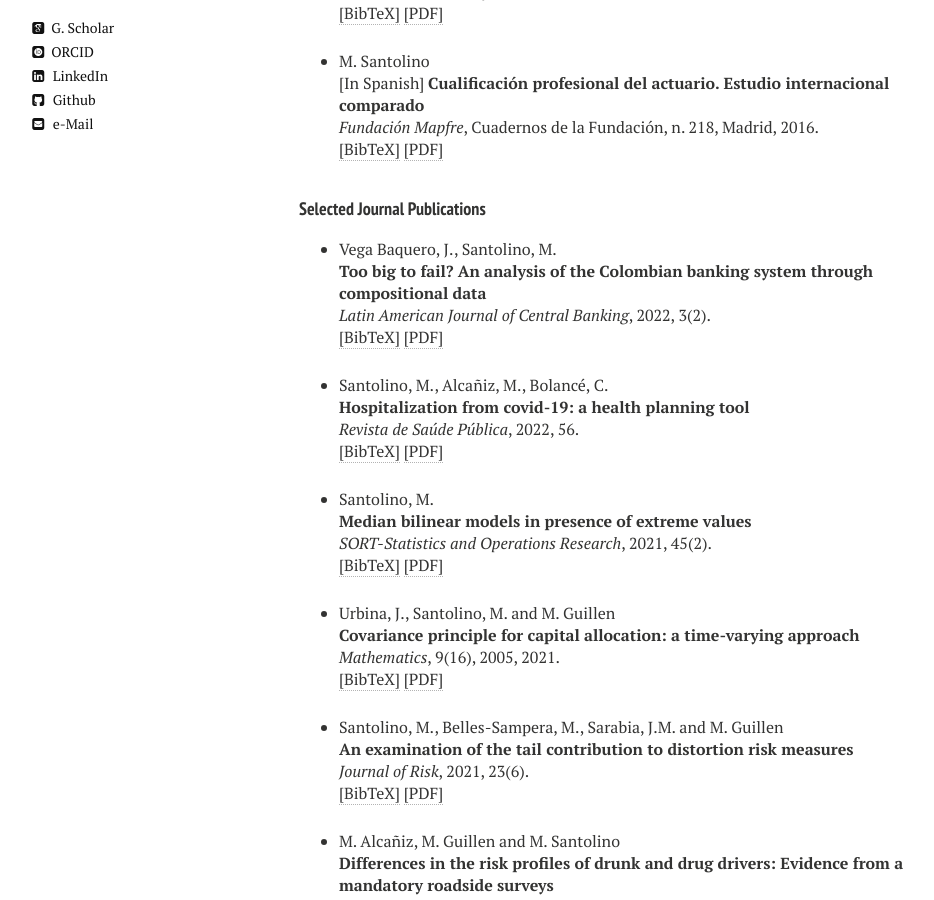
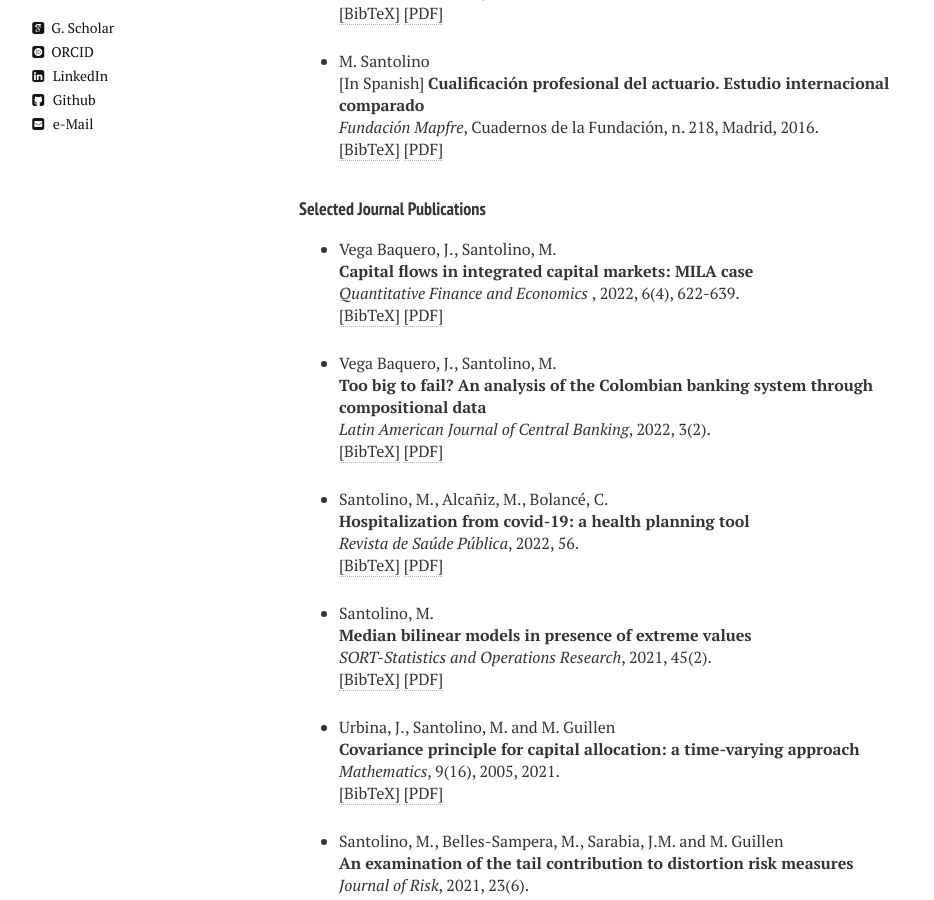
Before and after one commit to msantolino/msantolino.github.io, a Jekyll site: the page built from publications.md, in a window 1280 px wide and 900 px high, scrolled down 321 px. Shown: the whole window, without its empty margins (21-955 px from the left). Built offline with Jekyll 4.4.1, drawn with Linux system fonts in a browser that asks for light colours; nearby versions of some CDN libraries.

Commit message:
Update publications.html

```diff
--- a/_layouts/publications.html
+++ b/_layouts/publications.html
@@ -139,6 +139,30 @@ address   = {Madrid}
 <h4 style="margin-bottom:0px;padding-top:10px;">Selected Journal Publications</h4>
 <!-- Generated from JabRef by PubList by Truong Nghiem at 11:44 on 2015.09.10. -->
 <ul class="biblist">
+
+<!-- Item: santolino2022c -->
+<li ><p>
+  Vega Baquero, J., Santolino, M.
+<br><b> Capital flows in integrated capital markets: MILA case </b><br>
+<i> Quantitative Finance and Economics </i>, 2022, 6(4), 622-639.
+<br />
+<a href="javascript:toggleBibtex('santolino2022c')">[BibTeX]</a>
+<a href="https://www.aimspress.com/article/doi/10.3934/QFE.2022027" target="_blank">[PDF]</a>
+</p>
+<div id="bib_santolino2022c" class="bibtex noshow">
+<pre>
+@article{santolino2022c,
+  author = {Vega Baquero, J., Santolino, M. },
+  title = {Capital flows in integrated capital markets: MILA case},
+  year = {2022},
+  number = {6},
+  volume = {4},
+  pages={622-639},
+  journal = {Quantitative Finance and Economics}
+}
+</pre>
+</div>
+</li>
 
 <!-- Item: santolino2022b -->
 <li ><p>
```
